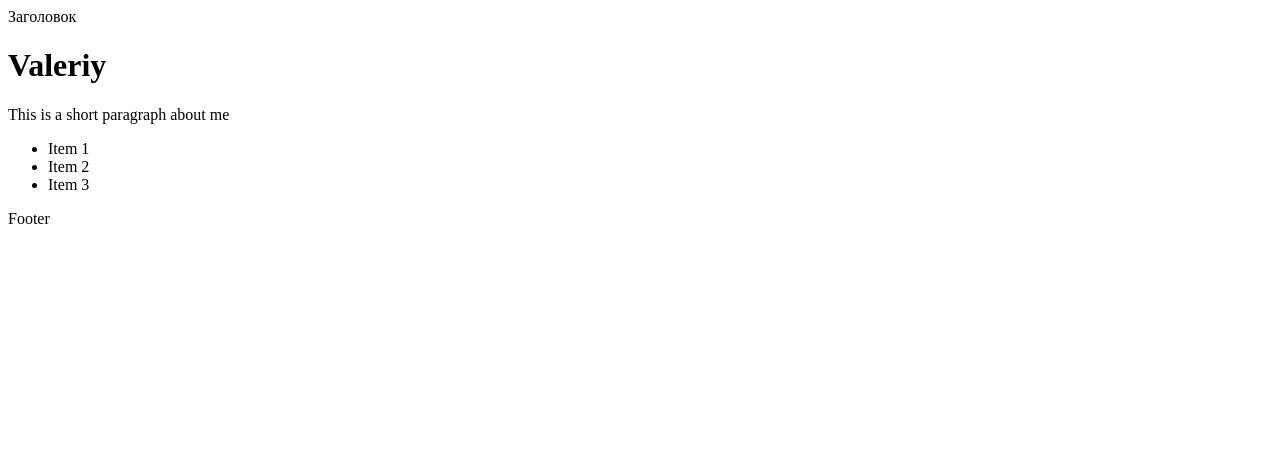
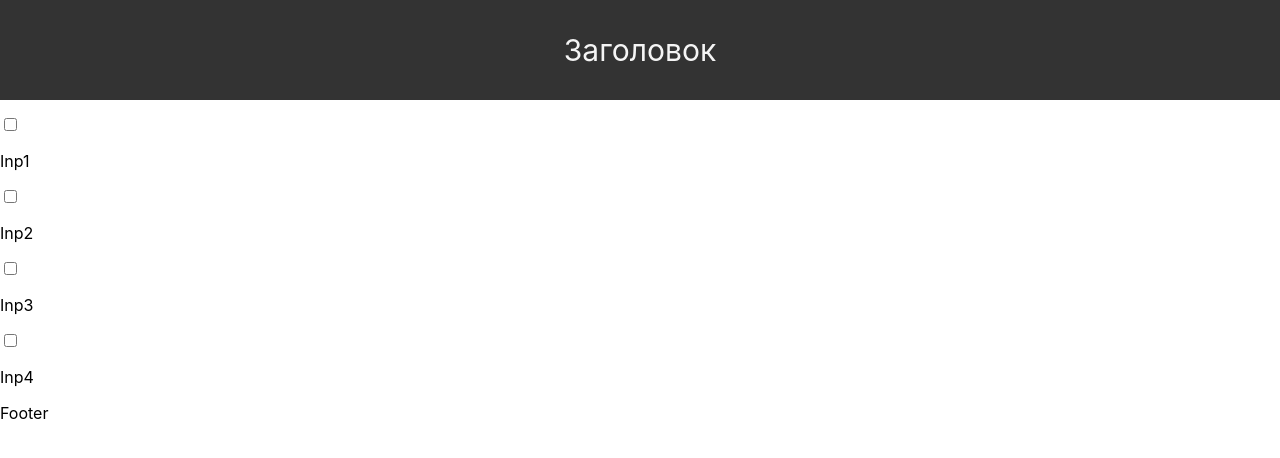
Before and after one commit to ZValeriy/React_simple, a React (Create React App) app: page / in a window 1280 px wide. Shown: the top 458 px of the page. Built offline with nearby package versions, Linux system fonts and the light colour scheme.

Commit message:
Todo 1-st task

```diff
--- /dev/null
+++ b/src/components/Header.css
@@ -0,0 +1,11 @@
+.navbar {
+    height: 100px;
+    background-color: #333;
+    color: whitesmoke;
+    margin-bottom: 15px;
+    text-align: center;
+    font-size: 30px;
+    display: flex;
+    justify-content: center;
+    align-items: center;
+}
--- a/src/components/Header.js
+++ b/src/components/Header.js
@@ -1,8 +1,8 @@
 import React from "react"
-
+import "./Header.css"
 function Header() {
     return(
-        <header>Заголовок</header>
+        <header className="navbar">Заголовок</header>
     )
 }
 export default Header
--- a/src/components/MainContent.js
+++ b/src/components/MainContent.js
@@ -3,7 +3,19 @@ import MyInfo from "./MyInfo";
 
 function MainContent() {
     return (
-        <MyInfo />
+        <div>
+            <input type="checkbox" />
+            <p>Inp1</p>
+
+            <input type="checkbox" />
+            <p>Inp2</p>
+
+            <input type="checkbox" />
+            <p>Inp3</p>
+
+            <input type="checkbox" />
+            <p>Inp4</p>
+        </div>
     )
 }
 export default MainContent
--- a/src/index.css
+++ b/src/index.css
@@ -12,8 +12,3 @@ code {
   font-family: source-code-pro, Menlo, Monaco, Consolas, "Courier New",
     monospace;
 }
-
-
-footer {
-  background-color: #a5113d;
-}
--- a/src/index.js
+++ b/src/index.js
@@ -1,5 +1,5 @@
 import React from "react"
 import ReactDOM from "react-dom"
-
+import "./index.css"
 import App from "./App.js"
 ReactDOM.render(<App />, document.getElementById("root"))
--- a/src/style.css
+++ /dev/null
@@ -1,3 +0,0 @@
-footer {
-    background-color: #faff;
-}
```
